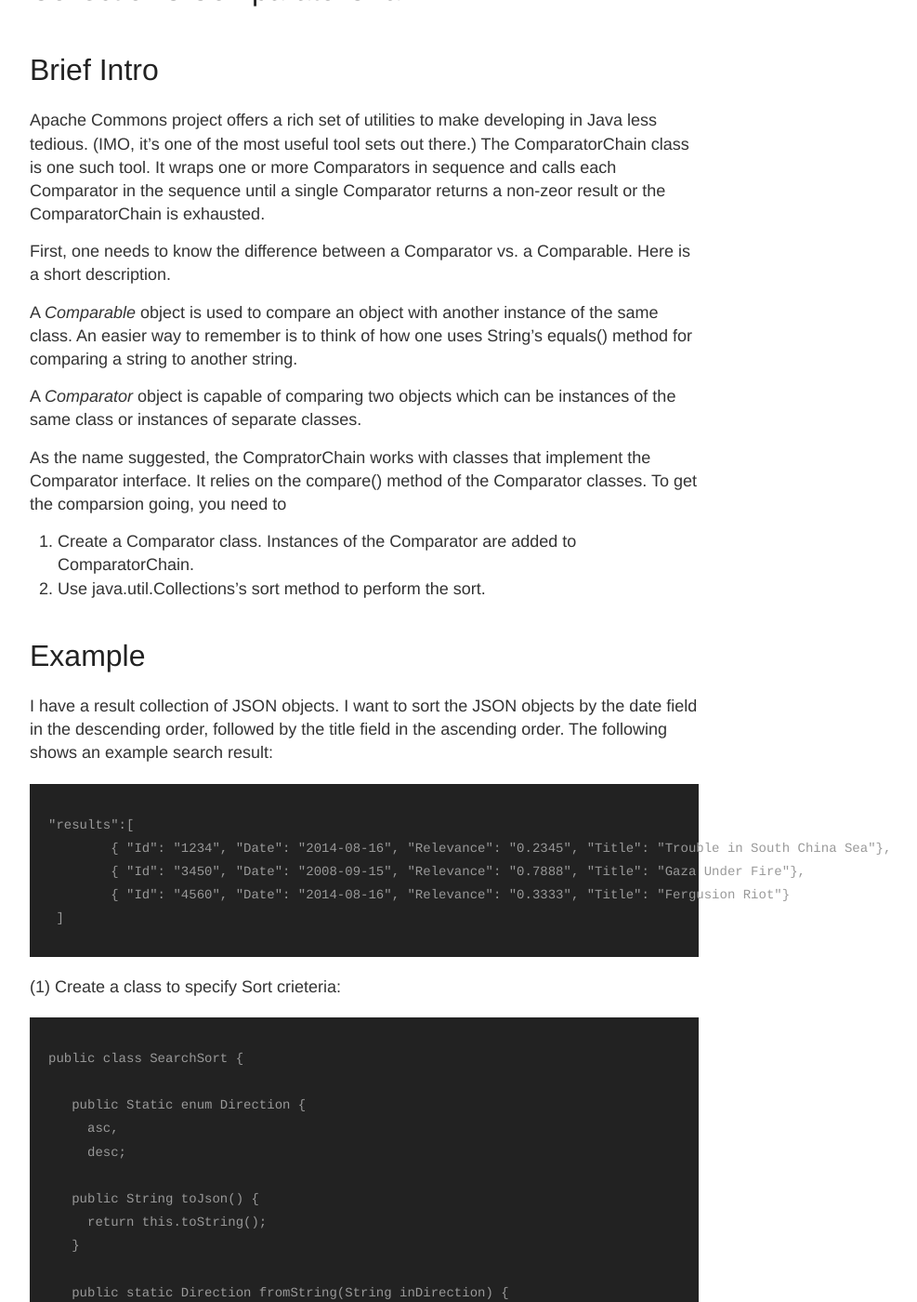
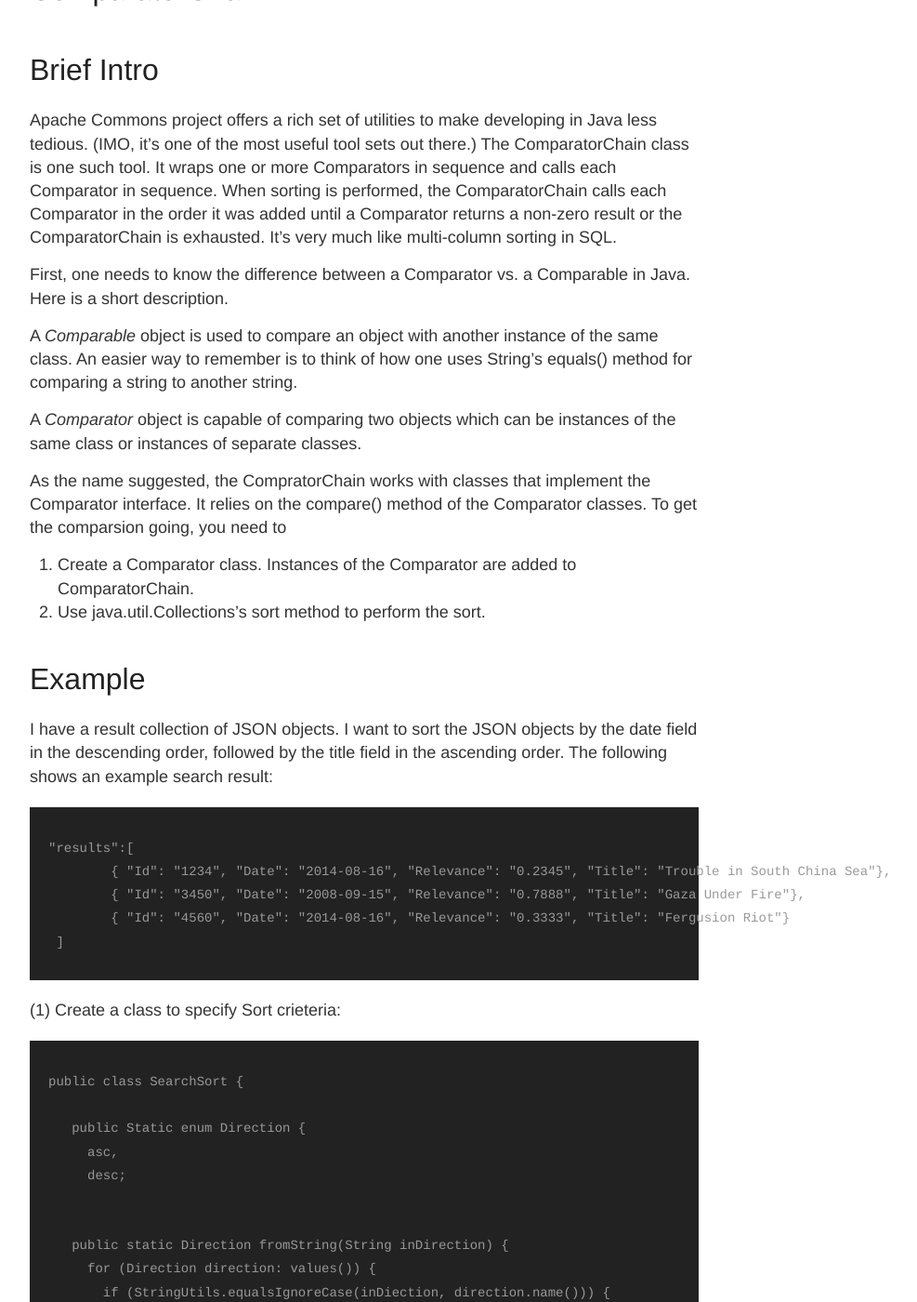
Before and after one commit to madelineli/Tech-Notebook.github.io, a Jekyll site: the page built from _posts/2014-8-19-Comparator.md, in a window 1280 px wide and 1400 px high, scrolled down 367 px. Shown: the whole window at 93% size, without its empty margins (248-1235 px from the left). Built offline with Jekyll 4.4.1, drawn with Linux system fonts in a browser that asks for light colours; some of the changed text lies outside the part shown.

Commit message:
Correct more typos in the post.

```diff
--- a/_posts/2014-8-19-Comparator.md
+++ b/_posts/2014-8-19-Comparator.md
@@ -1,15 +1,15 @@
 ---
 layout: post
-title: "Sorting Java Collection Using Apache Commons Collection's ComparatorChain"
+title: "Muli-Column Sorting Using Apache Commons ComparatorChain"
 published: true
 ---
 
 Brief Intro
 ===========
 
-Apache Commons project offers a rich set of utilities to make developing in Java less tedious. (IMO, it's one of the most useful tool sets out there.) The ComparatorChain class is one such tool. It wraps one or more Comparators in sequence and calls each Comparator in the sequence until a single Comparator returns a non-zeor result or the ComparatorChain is exhausted.
+Apache Commons project offers a rich set of utilities to make developing in Java less tedious. (IMO, it's one of the most useful tool sets out there.) The ComparatorChain class is one such tool. It wraps one or more Comparators in sequence and calls each Comparator in sequence. When sorting is performed, the ComparatorChain calls each Comparator in the order it was added until a Comparator returns a non-zero result or the ComparatorChain is exhausted. It's very much like multi-column sorting in SQL.
 
-First, one needs to know the difference between a Comparator vs. a Comparable. Here is a short description.
+First, one needs to know the difference between a Comparator vs. a Comparable in Java. Here is a short description.
 
 A *Comparable* object is used to compare an object with another instance of the same class. An easier way to remember is to think of how one uses String's equals() method for comparing a string to another string.
 
@@ -42,9 +42,6 @@ Example
          asc,
          desc;
 
-       public String toJson() {
-         return this.toString();
-       }
 
        public static Direction fromString(String inDirection) {
          for (Direction direction: values()) {
```
